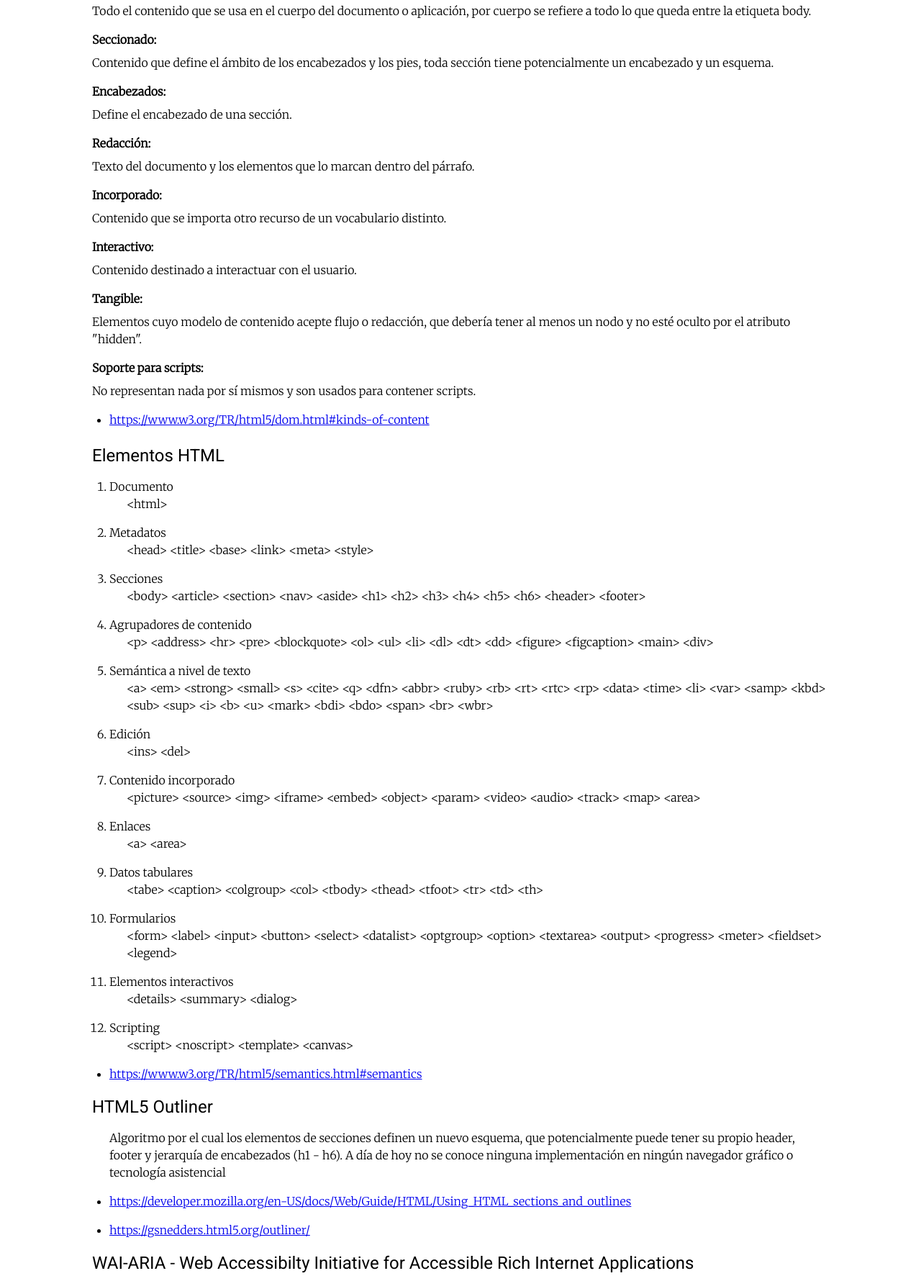
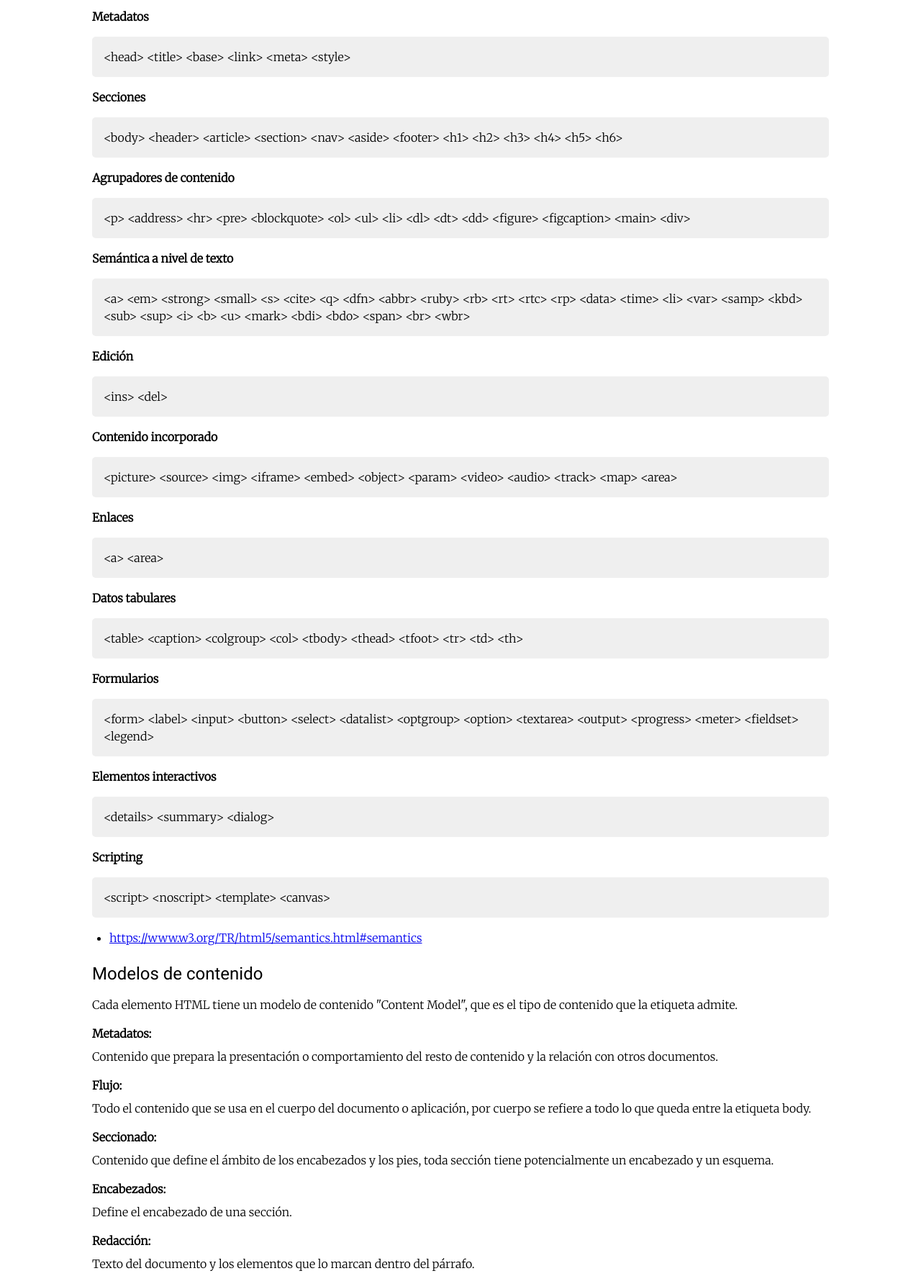
Before and after one commit to PepeTrigo/front-end-design, a website built with webpack: page src/01_HTML.html in a window 1280 px wide. Shown: the part 710-2483 px from the top of the page at 72% size. Built offline with nearby package versions, Linux system fonts and the light colour scheme.

Commit message:
Update HTML structure, content and styles

```diff
--- a/src/01_HTML.html
+++ b/src/01_HTML.html
@@ -1,15 +1,22 @@
 <!DOCTYPE html>
 <html lang="es">
   <head>
-    <meta charset="UTF-8">
-    <meta name="viewport" content="width=device-width, initial-scale=1.0">
-    <meta http-equiv="X-UA-Compatible" content="ie=edge">
-    <link href="https://fonts.googleapis.com/css?family=Merriweather:300|Roboto:400,900" rel="stylesheet">
+    <meta charset="UTF-8" />
+    <meta name="viewport" content="width=device-width, initial-scale=1.0" />
+    <meta http-equiv="X-UA-Compatible" content="ie=edge" />
+    <link
+      href="https://fonts.googleapis.com/css?family=Merriweather:300"
+      rel="stylesheet"
+    />
+    <link
+      href="https://fonts.googleapis.com/css?family=Roboto:400,900"
+      rel="stylesheet"
+    />
     <title>HTML</title>
   </head>
   <body>
     <h1>
-    HTML 5<br>
+      HTML 5<br />
       <span>Hypertext <b>Markup</b> Language </span>
     </h1>
     <ul>
@@ -20,37 +27,259 @@
     <h2>Semántica</h2>
     <blockquote>
       <p>
-        Las etiquetas HTML están dotadas de semántica, proporcionan significado a navegadores, motores de búsqueda y tecnologías asistenciales.
+        Las etiquetas HTML están dotadas de semántica, proporcionan significado
+        a navegadores, motores de búsqueda y tecnologías asistenciales...
       </p>
       <cite>- W3C</cite>
     </blockquote>
     <blockquote>
       <p>
-        Además de a otros desarrolladores entre los cuales es bastante probable que se encuentre tu yo del futuro.
+        Además de a otros desarrolladores entre los cuales es bastante probable
+        que se encuentre tu yo del futuro.
       </p>
       <cite>- Pepe Trigo </cite>
     </blockquote>
+
     <h3>
-    Tipos de contenido
+      Elementos HTML
     </h3>
+
+    <dl>
+      <dt>
+        Documento
+      </dt>
+      <dd>
+        <ul class="code-block">
+          <li>&lt;html&gt;</li>
+        </ul>
+      </dd>
+      <dt>
+        Metadatos
+      </dt>
+      <dd>
+        <ul class="code-block">
+          <li>&lt;head&gt;</li>
+          <li>&lt;title&gt;</li>
+          <li>&lt;base&gt;</li>
+          <li>&lt;link&gt;</li>
+          <li>&lt;meta&gt;</li>
+          <li>&lt;style&gt;</li>
+        </ul>
+      </dd>
+      <dt>
+        Secciones
+      </dt>
+      <dd>
+        <ul class="code-block">
+          <li>&lt;body&gt;</li>
+          <li>&lt;header&gt;</li>
+          <li>&lt;article&gt;</li>
+          <li>&lt;section&gt;</li>
+          <li>&lt;nav&gt;</li>
+          <li>&lt;aside&gt;</li>
+          <li>&lt;footer&gt;</li>
+          <li>&lt;h1&gt;</li>
+          <li>&lt;h2&gt;</li>
+          <li>&lt;h3&gt;</li>
+          <li>&lt;h4&gt;</li>
+          <li>&lt;h5&gt;</li>
+          <li>&lt;h6&gt;</li>
+        </ul>
+      </dd>
+      <dt>
+        Agrupadores de contenido
+      </dt>
+      <dd>
+        <ul class="code-block">
+          <li>&lt;p&gt;</li>
+          <li>&lt;address&gt;</li>
+          <li>&lt;hr&gt;</li>
+          <li>&lt;pre&gt;</li>
+          <li>&lt;blockquote&gt;</li>
+          <li>&lt;ol&gt;</li>
+          <li>&lt;ul&gt;</li>
+          <li>&lt;li&gt;</li>
+          <li>&lt;dl&gt;</li>
+          <li>&lt;dt&gt;</li>
+          <li>&lt;dd&gt;</li>
+          <li>&lt;figure&gt;</li>
+          <li>&lt;figcaption&gt;</li>
+          <li>&lt;main&gt;</li>
+          <li>&lt;div&gt;</li>
+        </ul>
+      </dd>
+      <dt>
+        Semántica a nivel de texto
+      </dt>
+      <dd>
+        <ul class="code-block">
+          <li>&lt;a&gt;</li>
+          <li>&lt;em&gt;</li>
+          <li>&lt;strong&gt;</li>
+          <li>&lt;small&gt;</li>
+          <li>&lt;s&gt;</li>
+          <li>&lt;cite&gt;</li>
+          <li>&lt;q&gt;</li>
+          <li>&lt;dfn&gt;</li>
+          <li>&lt;abbr&gt;</li>
+          <li>&lt;ruby&gt;</li>
+          <li>&lt;rb&gt;</li>
+          <li>&lt;rt&gt;</li>
+          <li>&lt;rtc&gt;</li>
+          <li>&lt;rp&gt;</li>
+          <li>&lt;data&gt;</li>
+          <li>&lt;time&gt;</li>
+          <li>&lt;li&gt;</li>
+          <li>&lt;var&gt;</li>
+          <li>&lt;samp&gt;</li>
+          <li>&lt;kbd&gt;</li>
+          <li>&lt;sub&gt;</li>
+          <li>&lt;sup&gt;</li>
+          <li>&lt;i&gt;</li>
+          <li>&lt;b&gt;</li>
+          <li>&lt;u&gt;</li>
+          <li>&lt;mark&gt;</li>
+          <li>&lt;bdi&gt;</li>
+          <li>&lt;bdo&gt;</li>
+          <li>&lt;span&gt;</li>
+          <li>&lt;br&gt;</li>
+          <li>&lt;wbr&gt;</li>
+        </ul>
+      </dd>
+      <dt>
+        Edición
+      </dt>
+      <dd>
+        <ul class="code-block">
+          <li>&lt;ins&gt;</li>
+          <li>&lt;del&gt;</li>
+        </ul>
+      </dd>
+      <dt>
+        Contenido incorporado
+      </dt>
+      <dd>
+        <ul class="code-block">
+          <li>&lt;picture&gt;</li>
+          <li>&lt;source&gt;</li>
+          <li>&lt;img&gt;</li>
+          <li>&lt;iframe&gt;</li>
+          <li>&lt;embed&gt;</li>
+          <li>&lt;object&gt;</li>
+          <li>&lt;param&gt;</li>
+          <li>&lt;video&gt;</li>
+          <li>&lt;audio&gt;</li>
+          <li>&lt;track&gt;</li>
+          <li>&lt;map&gt;</li>
+          <li>&lt;area&gt;</li>
+        </ul>
+      </dd>
+      <dt>
+        Enlaces
+      </dt>
+      <dd>
+        <ul class="code-block">
+          <li>&lt;a&gt;</li>
+          <li>&lt;area&gt;</li>
+        </ul>
+      </dd>
+      <dt>
+        Datos tabulares
+      </dt>
+      <dd>
+        <ul class="code-block">
+          <li>&lt;table&gt;</li>
+          <li>&lt;caption&gt;</li>
+          <li>&lt;colgroup&gt;</li>
+          <li>&lt;col&gt;</li>
+          <li>&lt;tbody&gt;</li>
+          <li>&lt;thead&gt;</li>
+          <li>&lt;tfoot&gt;</li>
+          <li>&lt;tr&gt;</li>
+          <li>&lt;td&gt;</li>
+          <li>&lt;th&gt;</li>
+        </ul>
+      </dd>
+      <dt>
+        Formularios
+      </dt>
+      <dd>
+        <ul class="code-block">
+          <li>&lt;form&gt;</li>
+          <li>&lt;label&gt;</li>
+          <li>&lt;input&gt;</li>
+          <li>&lt;button&gt;</li>
+          <li>&lt;select&gt;</li>
+          <li>&lt;datalist&gt;</li>
+          <li>&lt;optgroup&gt;</li>
+          <li>&lt;option&gt;</li>
+          <li>&lt;textarea&gt;</li>
+          <li>&lt;output&gt;</li>
+          <li>&lt;progress&gt;</li>
+          <li>&lt;meter&gt;</li>
+          <li>&lt;fieldset&gt;</li>
+          <li>&lt;legend&gt;</li>
+        </ul>
+      </dd>
+      <dt>
+        Elementos interactivos
+      </dt>
+      <dd>
+        <ul class="code-block">
+          <li>&lt;details&gt;</li>
+          <li>&lt;summary&gt;</li>
+          <li>&lt;dialog&gt;</li>
+        </ul>
+      </dd>
+      <dt>
+        Scripting
+      </dt>
+      <dd>
+        <ul class="code-block">
+          <li>&lt;script&gt;</li>
+          <li>&lt;noscript&gt;</li>
+          <li>&lt;template&gt;</li>
+          <li>&lt;canvas&gt;</li>
+        </ul>
+      </dd>
+    </dl>
+    <ul>
+      <li>
+        <a
+          href="https://www.w3.org/TR/html5/semantics.html#semantics"
+          target="_blank"
+          >https://www.w3.org/TR/html5/semantics.html#semantics</a
+        >
+      </li>
+    </ul>
+    <h3>
+      Modelos de contenido
+    </h3>
+    <p>
+      Cada elemento HTML tiene un modelo de contenido "Content Model", que es el
+      tipo de contenido que la etiqueta admite.
+    </p>
     <dl>
       <dt>
         Metadatos:
       </dt>
       <dd>
-        Contenido que prepara la presentación o comportamiento del resto de contenido y la relación con otros documentos.
+        Contenido que prepara la presentación o comportamiento del resto de
+        contenido y la relación con otros documentos.
       </dd>
       <dt>
         Flujo:
       </dt>
       <dd>
-        Todo el contenido que se usa en el cuerpo del documento o aplicación, por cuerpo se refiere a todo lo que queda entre la etiqueta body.
+        Todo el contenido que se usa en el cuerpo del documento o aplicación,
+        por cuerpo se refiere a todo lo que queda entre la etiqueta body.
       </dd>
       <dt>
         Seccionado:
       </dt>
       <dd>
-        Contenido que define el ámbito de los encabezados y los pies, toda sección tiene potencialmente un encabezado y un esquema.
+        Contenido que define el ámbito de los encabezados y los pies, toda
+        sección tiene potencialmente un encabezado y un esquema.
       </dd>
       <dt>
         Encabezados:
@@ -80,7 +309,8 @@
         Tangible:
       </dt>
       <dd>
-        Elementos cuyo modelo de contenido acepte flujo o redacción, que debería tener al menos un nodo y no esté oculto por el atributo "hidden".
+        Elementos cuyo modelo de contenido acepte flujo o redacción, que debería
+        tener al menos un nodo y no esté oculto por el atributo "hidden".
       </dd>
       <dt>
         Soporte para scripts:
@@ -91,119 +321,83 @@
     </dl>
     <ul>
       <li>
-        <a href="https://www.w3.org/TR/html5/dom.html#kinds-of-content" target="_blank">https://www.w3.org/TR/html5/dom.html#kinds-of-content</a>
-    </li>
-</ul>
-<h3>
-    Elementos HTML
-</h3>
-
-<ol>
-    <li>
-        Documento
-        <ul>
-            <li>&lt;html&gt;</li></li>
-        </ul>
+        <a
+          href="https://www.w3.org/TR/html5/dom.html#kinds-of-content"
+          target="_blank"
+          >https://www.w3.org/TR/html5/dom.html#kinds-of-content</a
+        >
       </li>
       <li>
-        Metadatos
-        <ul>
-            <li>&lt;head&gt;</li> <li>&lt;title&gt;</li> <li>&lt;base&gt;</li> <li>&lt;link&gt;</li> <li>&lt;meta&gt;</li> <li>&lt;style&gt;</li></li>
-        </ul>
-    </li>
-    <li>
-        Secciones
-        <ul>
-            <li>&lt;body&gt;</li> <li>&lt;article&gt;</li> <li>&lt;section&gt;</li> <li>&lt;nav&gt;</li> <li>&lt;aside&gt;</li> <li>&lt;h1&gt;</li> <li>&lt;h2&gt;</li> <li>&lt;h3&gt;</li> <li>&lt;h4&gt;</li> <li>&lt;h5&gt;</li> <li>&lt;h6&gt;</li> <li>&lt;header&gt;</li> <li>&lt;footer&gt;</li></li>
-        </ul>
-    </li>
-    <li>
-        Agrupadores de contenido
-        <ul>
-            <li>&lt;p&gt;</li> <li>&lt;address&gt;</li> <li>&lt;hr&gt;</li> <li>&lt;pre&gt;</li> <li>&lt;blockquote&gt;</li> <li>&lt;ol&gt;</li> <li>&lt;ul&gt;</li> <li>&lt;li&gt;</li> <li>&lt;dl&gt;</li> <li>&lt;dt&gt;</li> <li>&lt;dd&gt;</li> <li>&lt;figure&gt;</li> <li>&lt;figcaption&gt;</li> <li>&lt;main&gt;</li> <li>&lt;div&gt;</li></li>
-        </ul>
-    </li>
-    <li>
-        Semántica a nivel de texto
-        <ul>
-            <li>&lt;a&gt;</li> <li>&lt;em&gt;</li> <li>&lt;strong&gt;</li> <li>&lt;small&gt;</li> <li>&lt;s&gt;</li> <li>&lt;cite&gt;</li> <li>&lt;q&gt;</li> <li>&lt;dfn&gt;</li> <li>&lt;abbr&gt;</li> <li>&lt;ruby&gt;</li> <li>&lt;rb&gt;</li> <li>&lt;rt&gt;</li> <li>&lt;rtc&gt;</li> <li>&lt;rp&gt;</li> <li>&lt;data&gt;</li> <li>&lt;time&gt;</li> <li>&lt;li&gt;</li> <li>&lt;var&gt;</li> <li>&lt;samp&gt;</li> <li>&lt;kbd&gt;</li> <li>&lt;sub&gt;</li> <li>&lt;sup&gt;</li> <li>&lt;i&gt;</li> <li>&lt;b&gt;</li> <li>&lt;u&gt;</li> <li>&lt;mark&gt;</li> <li>&lt;bdi&gt;</li> <li>&lt;bdo&gt;</li> <li>&lt;span&gt;</li> <li>&lt;br&gt;</li> <li>&lt;wbr&gt;</li></li>
-        </ul>
-    </li>
-    <li>
-        Edición
-        <ul>
-            <li>&lt;ins&gt;</li> <li>&lt;del&gt;</li></li>
-        </ul>
-    </li>
-    <li>
-        Contenido incorporado
-        <ul>
-            <li>&lt;picture&gt;</li> <li>&lt;source&gt;</li> <li>&lt;img&gt;</li> <li>&lt;iframe&gt;</li> <li>&lt;embed&gt;</li> <li>&lt;object&gt;</li> <li>&lt;param&gt;</li> <li>&lt;video&gt;</li> <li>&lt;audio&gt;</li> <li>&lt;track&gt;</li> <li>&lt;map&gt;</li> <li>&lt;area&gt;</li></li>
-        </ul>
-    </li>
-    <li>
-        Enlaces
-        <ul>
-            <li>&lt;a&gt;</li> <li>&lt;area&gt;</li></li>
-        </ul>
-    </li>
-    <li>
-        Datos tabulares
-        <ul>
-            <li>&lt;tabe&gt;</li> <li>&lt;caption&gt;</li> <li>&lt;colgroup&gt;</li> <li>&lt;col&gt;</li> <li>&lt;tbody&gt;</li> <li>&lt;thead&gt;</li> <li>&lt;tfoot&gt;</li> <li>&lt;tr&gt;</li> <li>&lt;td&gt;</li> <li>&lt;th&gt;</li></li>
-        </ul>
-    </li>
-    <li>
-        Formularios
-        <ul>
-            <li>&lt;form&gt;</li> <li>&lt;label&gt;</li> <li>&lt;input&gt;</li> <li>&lt;button&gt;</li> <li>&lt;select&gt;</li> <li>&lt;datalist&gt;</li> <li>&lt;optgroup&gt;</li> <li>&lt;option&gt;</li> <li>&lt;textarea&gt;</li> <li>&lt;output&gt;</li> <li>&lt;progress&gt;</li> <li>&lt;meter&gt;</li> <li>&lt;fieldset&gt;</li> <li>&lt;legend&gt;</li></li>
-        </ul>
-    </li>
-    <li>
-        Elementos interactivos
-        <ul>
-            <li>&lt;details&gt;</li> <li>&lt;summary&gt;</li> <li>&lt;dialog&gt;</li></li>
-        </ul>
-    </li>
-    <li>
-        Scripting
-        <ul>
-            <li>&lt;script&gt;</li> <li>&lt;noscript&gt;</li> <li>&lt;template&gt;</li> <li>&lt;canvas&gt;</li></li>
-        </ul>
-    </li>
-</ol>
-<ul>
-    <li>
-        <a href="https://www.w3.org/TR/html5/semantics.html#semantics" target="_blank">https://www.w3.org/TR/html5/semantics.html#semantics</a>
+        <a href="https://validator.w3.org/" target="_blank"
+          >https://validator.w3.org/</a
+        >
       </li>
     </ul>
     <h2>
       HTML5 Outliner
     </h2>
+    <p>
+      Algoritmo por el cual los elementos de secciones definen un nuevo esquema,
+      que potencialmente puede tener su propio header, footer y jerarquía de
+      encabezados (h1 - h6). A día de hoy no se conoce ninguna implementación en
+      ningún navegador gráfico o tecnología asistencial
+    </p>
     <ul>
-    <p>Algoritmo por el cual los elementos de secciones definen un nuevo esquema, que potencialmente puede tener su propio header, footer y jerarquía de encabezados (h1 - h6). A día de hoy no se conoce ninguna implementación en ningún navegador gráfico o tecnología asistencial</p>
       <li>
-        <a href="https://developer.mozilla.org/en-US/docs/Web/Guide/HTML/Using_HTML_sections_and_outlines" target="_blank">https://developer.mozilla.org/en-US/docs/Web/Guide/HTML/Using_HTML_sections_and_outlines</a>
+        <a
+          href="https://developer.mozilla.org/en-US/docs/Web/Guide/HTML/Using_HTML_sections_and_outlines"
+          target="_blank"
+          >https://developer.mozilla.org/en-US/docs/Web/Guide/HTML/Using_HTML_sections_and_outlines</a
+        >
       </li>
       <li>
-        <a href="https://gsnedders.html5.org/outliner/" target="_blank">https://gsnedders.html5.org/outliner/</a>
+        <a href="https://gsnedders.html5.org/outliner/" target="_blank"
+          >https://gsnedders.html5.org/outliner/</a
+        >
       </li>
     </ul>
     <h2>
-    WAI-ARIA - Web Accessibilty Initiative for Accessible Rich Internet Applications
+      WAI-ARIA - Web Accessibilty Initiative for Accessible Rich Internet
+      Applications
     </h2>
     <ol>
-    <li>Si puedes usar un elemento nativo HTML con la semántica y el comportamiento que necesitas ya implementado, en vez de recondicionar otro elemento añadiendo ARIA role, estado o propiedad, hazlo.</li>
+      <li>
+        Si puedes usar un elemento nativo HTML con la semántica y el
+        comportamiento que necesitas ya implementado, en vez de recondicionar
+        otro elemento añadiendo ARIA role, estado o propiedad, hazlo.
+      </li>
       <li>No cambies la semántica nativa</li>
-    <li>Todos los controles interactivos ARIA deben ser usables a través del teclado</li>
-    <li>No uses <code>aria-hidden="true"</code> o <code>role="presentation"</code> en un elemento enfocable o en un padre o ancestro, si usas las propiedades <code>display:none</code> o <code>visibility:hidden</code> no será enfocable</li>
-    <li>Todos los elementos interactivos tienen que tener un nombre accesible</li>
+      <li>
+        Todos los controles interactivos ARIA deben ser usables a través del
+        teclado
+      </li>
+      <li>
+        No uses <code>aria-hidden="true"</code> o
+        <code>role="presentation"</code> en un elemento enfocable o en un padre
+        o ancestro, si usas las propiedades <code>display:none</code> o
+        <code>visibility:hidden</code> no será enfocable
+      </li>
+      <li>
+        Todos los elementos interactivos tienen que tener un nombre accesible
+      </li>
     </ol>
     <p>No usar ARIA es mejor que usarlo mal</p>
     <ul>
-    <li><a href="https://www.w3.org/TR/2018/WD-using-aria-20180927/">https://www.w3.org/TR/2018/WD-using-aria-20180927/</a></li>
-    <li><a href="https://www.w3.org/TR/wai-aria-practices-1.1/">https://www.w3.org/TR/wai-aria-practices-1.1/</a></li>
-    <li><a href="https://www.w3.org/WAI/tutorials">https://www.w3.org/WAI/tutorials</a></li>
+      <li>
+        <a href="https://www.w3.org/TR/2018/WD-using-aria-20180927/"
+          >https://www.w3.org/TR/2018/WD-using-aria-20180927/</a
+        >
+      </li>
+      <li>
+        <a href="https://www.w3.org/TR/wai-aria-practices-1.1/"
+          >https://www.w3.org/TR/wai-aria-practices-1.1/</a
+        >
+      </li>
+      <li>
+        <a href="https://www.w3.org/WAI/tutorials"
+          >https://www.w3.org/WAI/tutorials</a
+        >
+      </li>
     </ul>
     <footer>
       <a href="index.html">Index</a>
--- /dev/null
+++ b/src/_/sass/05_objects/_lists.scss
@@ -0,0 +1,10 @@
+.code-block {
+  background-color: #efefef;
+  border-radius: 5px;
+  padding: 1rem;
+
+  li {
+    list-style: none;
+    display: inline;
+  }
+}
```
Also changed, not shown: src/_/sass/styles.scss (+7 -6 lines). Lines whose indentation alone changed are shown as unchanged.
